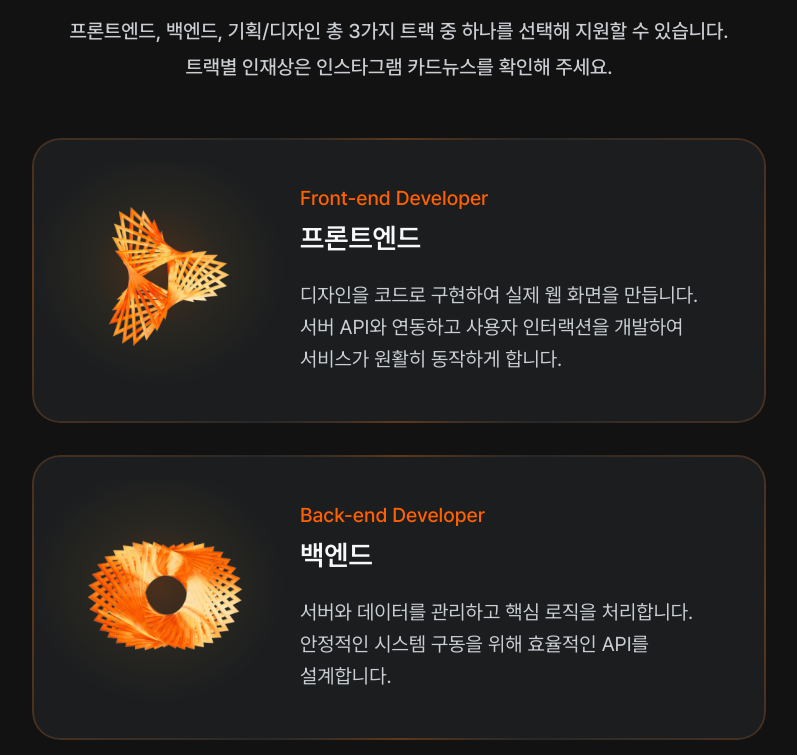
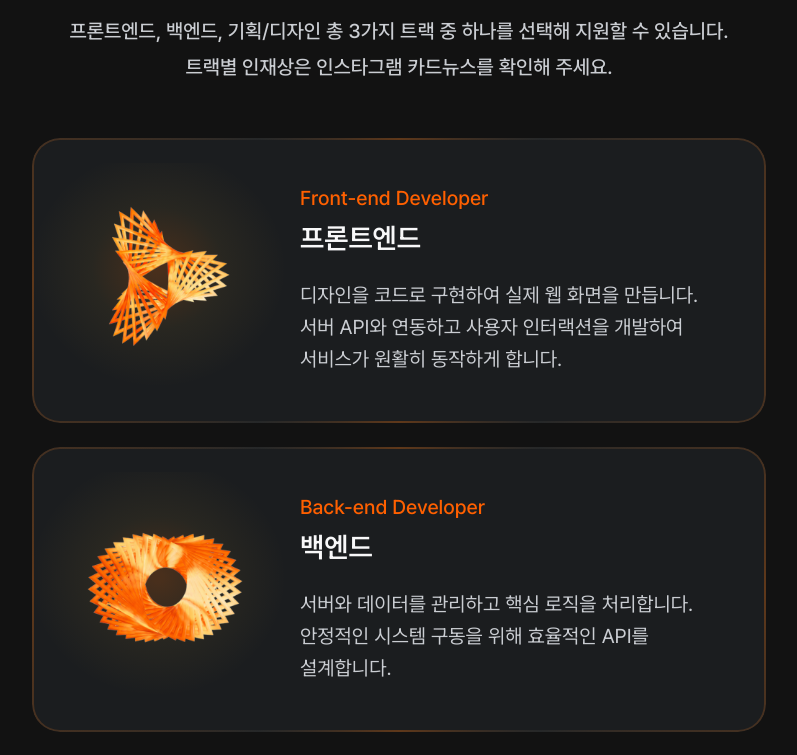
Before and after one commit to LikeLion-at-KMU/14th-Page, a Next.js app: page /recruit in a window 1280 px wide. Shown: the part 1740-2495 px from the top of the page, without its empty margins (241-1038 px from the left). Built offline with nearby package versions, Linux system fonts and the light colour scheme.

Commit message:
Fix: 카드 간격 수정

```diff
--- a/components/Recruit/Tracks.jsx
+++ b/components/Recruit/Tracks.jsx
@@ -24,7 +24,7 @@
         whileInView="visible"
         viewport={{ once: true, margin: "-100px" }}
         variants={{ visible: { transition: { staggerChildren: 0.2 } } }}
-        className="flex flex-col w-full items-center justify-center gap-8"
+        className="flex flex-col w-full items-center justify-center gap-3 md:gap-6"
       >
         <motion.div variants={itemVariants}>
           <TrackCard
```
